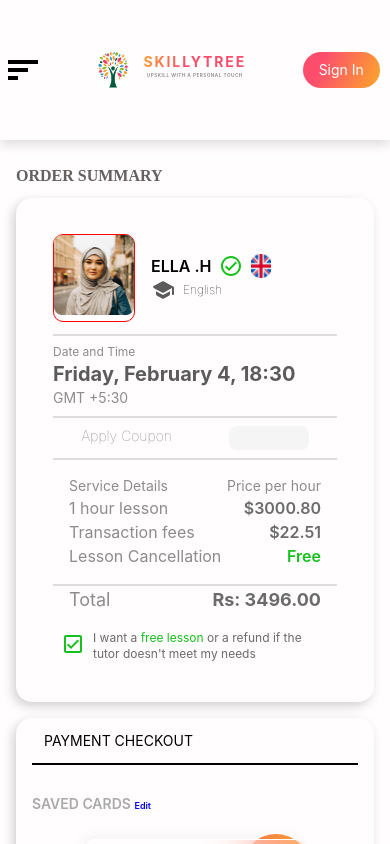
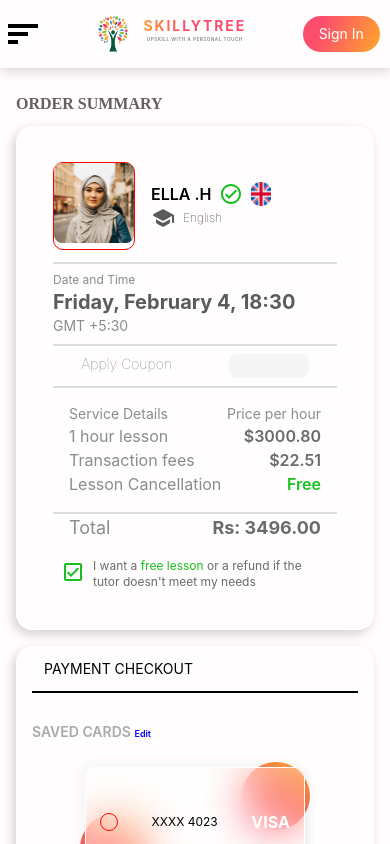
Before and after one commit to ORKO06/skilly-tree-payment, a Next.js app: page / in a window 390 px wide. Shown: the top 844 px of the page. Built offline with nearby package versions, Linux system fonts and the light colour scheme.

Commit message:
fix: css styling of the navbar section

```diff
--- a/components/Navbar.js
+++ b/components/Navbar.js
@@ -6,9 +6,8 @@
     <div
       style={{
         boxShadow: `0px 4px 11px rgba(0, 0, 0, 0.14)`,
-        padding: "20px 0",
       }}
-      className="sm:p-0"
+      className="p-0 sm:py-4"
     >
       <div className="md:grid hidden sm:gap-4 max-w-8xl m-auto grid-cols-2 sm:grid-cols-navbar ">
         <div className="flex flex-row gap-4 ml-4">
@@ -89,7 +88,7 @@
           </div>
         </div>
       </div>
-      <div className="grid md:hidden  py-8 block sm:gap-4 grid-cols-navbar sm:grid-cols-navbar ">
+      <div className="grid md:hidden  py-4 block sm:gap-4 grid-cols-navbar sm:grid-cols-navbar ">
         <div className="flex flex-col gap-1 align-center justify-center px-2">
           <h4
             style={{
```
